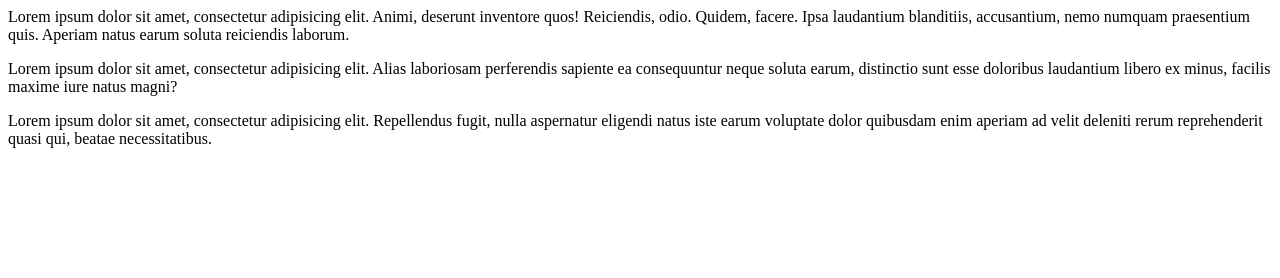
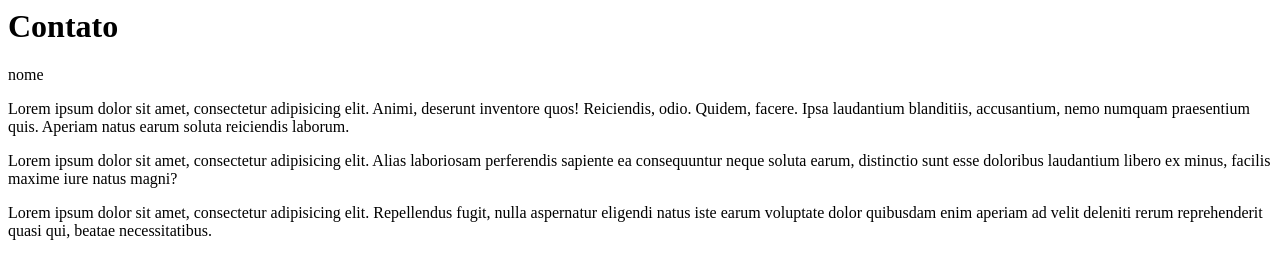
Before and after one commit to codigoalvo/lab-git, a plain HTML site: page WebContent/contato.html in a window 1280 px wide. Drawn offline with Linux system fonts and the light colour scheme.

Commit message:
Ajuste contato

```diff
--- a/WebContent/contato.html
+++ b/WebContent/contato.html
@@ -1,10 +1,10 @@
 <html>
   <head>
     <title>Contato</title>
-    <meta content="">
-    <style></style>
   </head>
   <body>
+    <h1>Contato</h1>
+    <p>nome</p>
     <p>Lorem ipsum dolor sit amet, consectetur adipisicing elit. Animi, deserunt inventore quos! Reiciendis, odio. Quidem, facere. Ipsa laudantium blanditiis, accusantium, nemo numquam praesentium quis. Aperiam natus earum soluta reiciendis laborum.</p>
     <p>Lorem ipsum dolor sit amet, consectetur adipisicing elit. Alias laboriosam perferendis sapiente ea consequuntur neque soluta earum, distinctio sunt esse doloribus laudantium libero ex minus, facilis maxime iure natus magni?</p>
     <p>Lorem ipsum dolor sit amet, consectetur adipisicing elit. Repellendus fugit, nulla aspernatur eligendi natus iste earum voluptate dolor quibusdam enim aperiam ad velit deleniti rerum reprehenderit quasi qui, beatae necessitatibus.</p>
```
